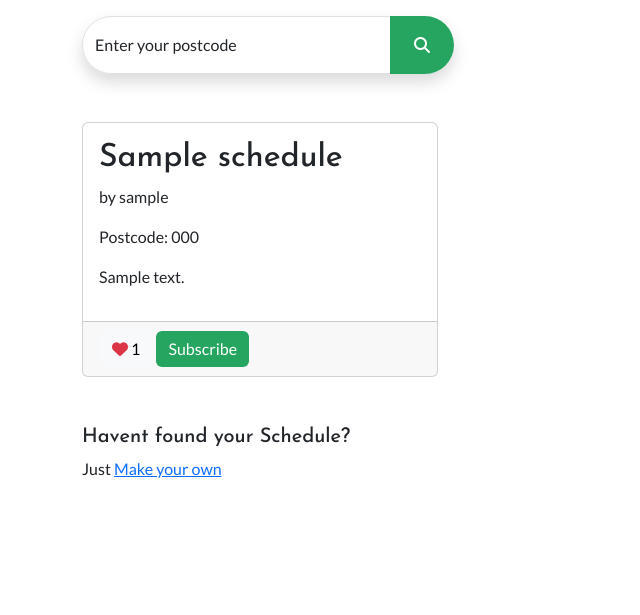
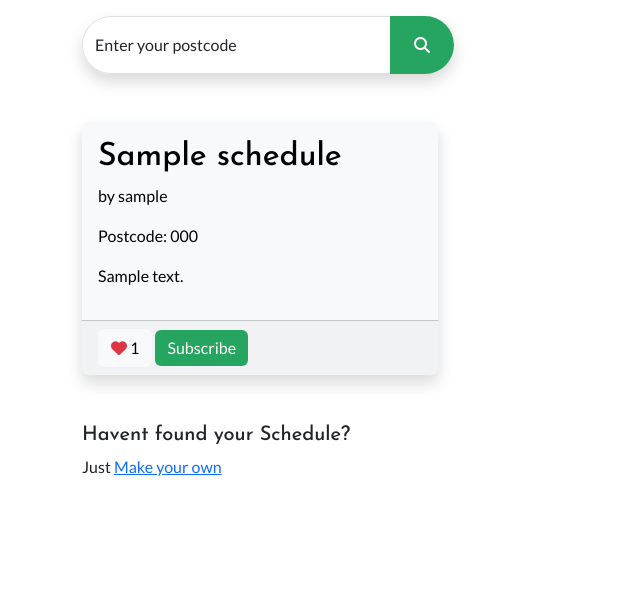
Before and after one commit to benschaf/waste-schedule, a Django app: page /wasteschedules/location/0/ in a window 1280 px wide. Shown: the part 56-671 px from the top of the page, without its empty margins (0-640 px from the left). Run offline with Django 5.2, Linux system fonts and the light colour scheme; tables that the repository leaves empty hold one stand-in row (values such as "Sample post"); some libraries are stand-ins or nearby versions.

Commit message:
feat: add hover effect to schedule cards

```diff
--- a/static/css/style.css
+++ b/static/css/style.css
@@ -60,6 +60,11 @@ main {
     box-shadow: 0 0 10px 0 rgba(0, 0, 0, 0.2);
     transition: box-shadow 0.5s;
 
+}
+
+.card-hover:hover {
+    background-color: #25a55f36;
+    transition: background-color 0.5s;
 }
 
 .top-sticky-margin {
--- a/wasteschedules/templates/wasteschedules/schedule_list.html
+++ b/wasteschedules/templates/wasteschedules/schedule_list.html
@@ -38,8 +38,8 @@
     <div class="row gy-4">
         {% for schedule in schedule_list %}
         <div class="col-12 col-md-6 col-lg-4">
-            <div class="card">
-                <div class="card-body position-relative">
+            <div class="card text-bg-light border-0 shadow">
+                <div class="card-body position-relative card-hover rounded-top">
                     <a href="{% url 'schedule_detail' postcode schedule.slug %}"
                         class="rounded-circle stretched-link text-decoration-none text-reset opacity-hover">
                         <h2>{{ schedule }}</h2>
```
